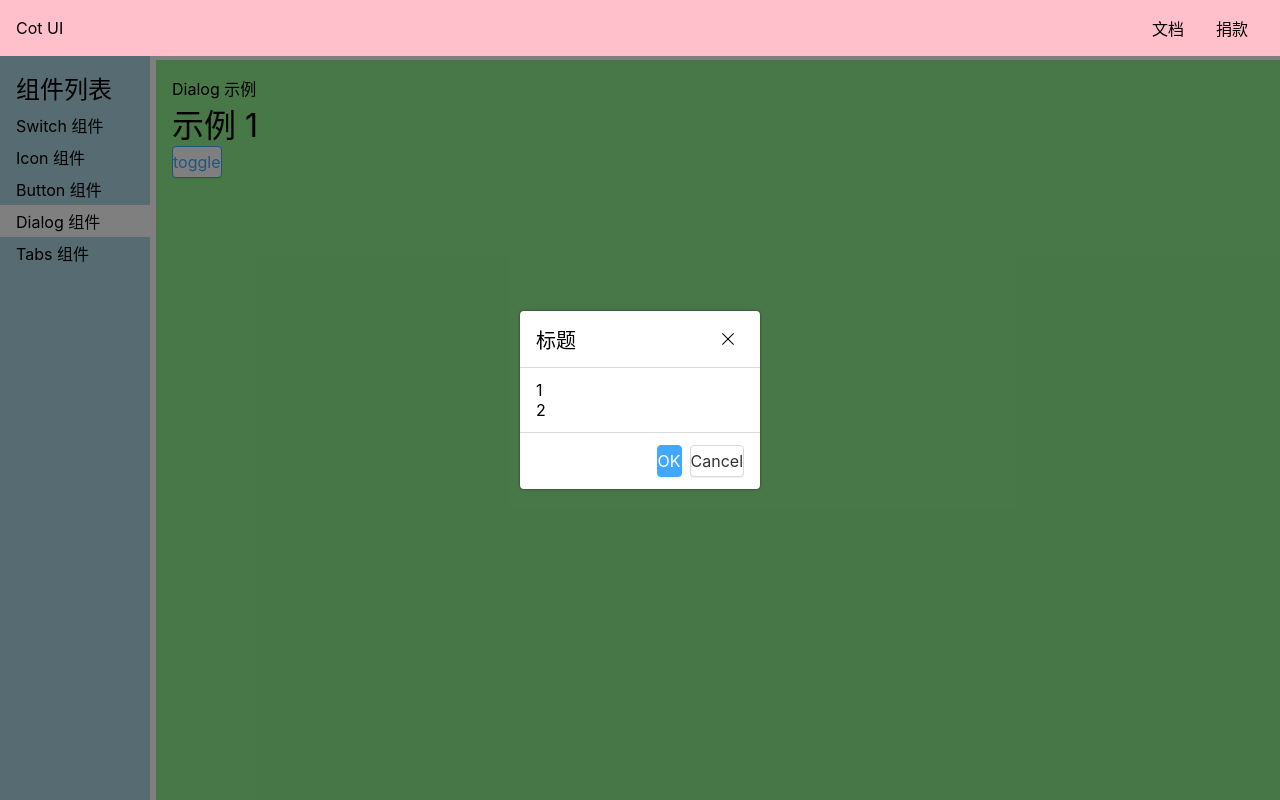
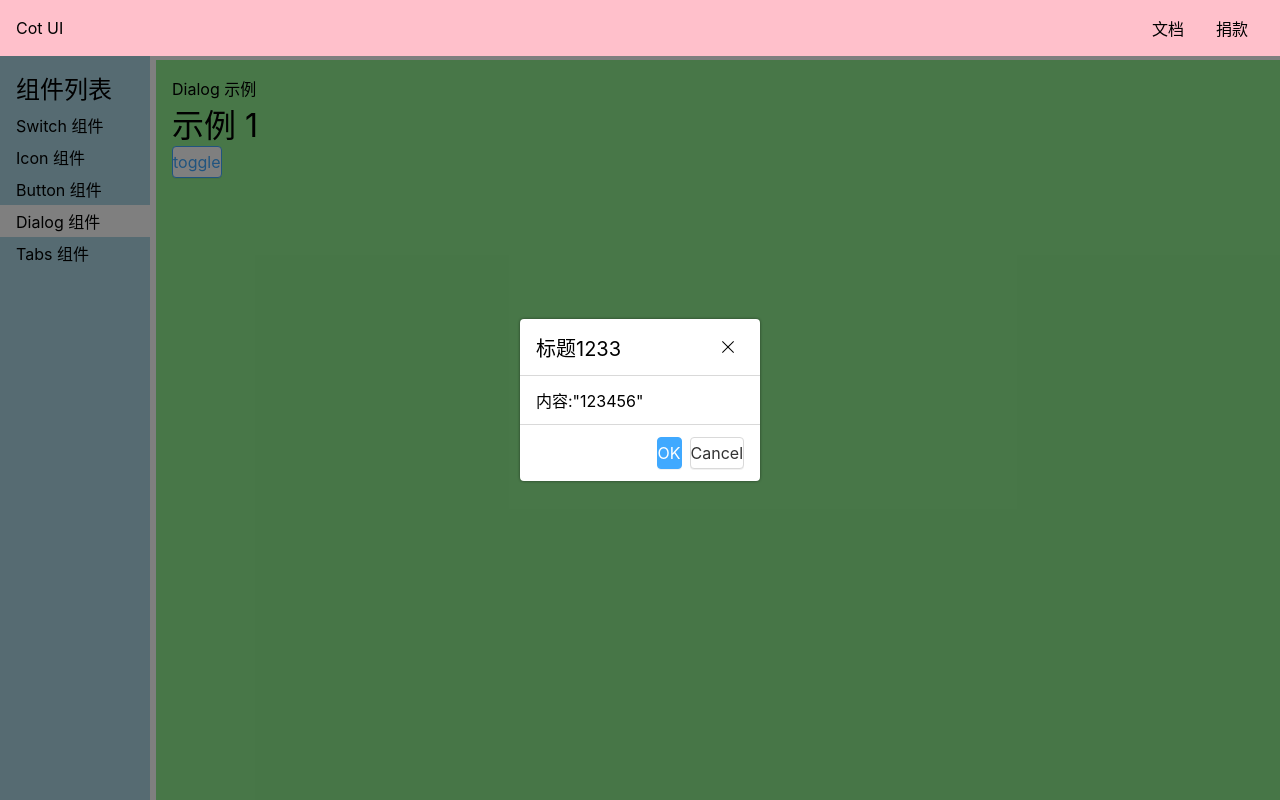
Before and after one commit to Johnsean/lunzi-vue3, a Vue app: page /doc/dialog in a window 1280 px wide. Both pictures are taken after a click on the button "toggle". Built offline with nearby package versions, Linux system fonts and the light colour scheme.

Commit message:
Dialog支持 title 和 content

```diff
--- a/src/components/DialogDemo.vue
+++ b/src/components/DialogDemo.vue
@@ -3,11 +3,12 @@
   <h1>示例 1</h1>
   <Button @click="toggle">toggle</Button>
   <Dialog
-    v-model:visible="x"
-    :closeOnClickOverlay="false"
+    v-model:visible="visible"
+    :closeOnClickOverlay="closeOnClickOverlay"
     :ok="fn1"
     :cancel="fn2"
-    ></Dialog>
+    title="标题1233"
+    >内容:"123456"</Dialog>
 </template>
 <script lang="ts">
 import Dialog from "../lib/Dialog.vue"
@@ -18,15 +19,16 @@ export default {
     name: 'DialogDemo',
     components: { Dialog,Button },
     setup() {
-        const x = ref(false)
-        const toggle = ()=>{
-            x.value = !x.value
+        const visible = ref(false) // 对话框是否可见
+        const closeOnClickOverlay = ref(true) // 点击对话框外时，对话框是否会关闭
+        const toggle = ()=>{ //控制对话框是否可见
+            visible.value = !visible.value
         }
-        const fn1 = () => {
+        const fn1 = () => {   //控制取消和 x一个按钮即可
             return false;
         };
         const fn2 = () => { return true};
-        return {x,toggle,fn1,fn2}
+        return {visible,closeOnClickOverlay,toggle,fn1,fn2}
     }
 }
 </script>
--- a/src/lib/Dialog.vue
+++ b/src/lib/Dialog.vue
@@ -3,10 +3,12 @@
     <div class="cot-dialog-overlay" @click="onClickOverlay"></div>
     <div class="cot-dialog-wrapper">
       <div class="cot-dialog">
-        <header>标题<span class="cot-dialog-close" @click="close"></span></header>
+        <header>{{title}}<span class="cot-dialog-close" @click="close"></span></header>
         <main>
-          <p>1</p>
-          <p>2</p>
+          <slot>
+            <p>1</p>
+            <p>2</p>
+          </slot>
         </main>
         <footer>
           <Button level="main" @click="ok">OK</Button>
@@ -28,13 +30,17 @@ export default {
       type: Boolean,
       default: true,
     },
+    title:{
+      type:String,
+      default: '标题'
+    },
     ok: Function,
     cancel: Function,
   },
   components: {
     Button,
   },
-  setup(props,context) {
+  setup(props, context) {
     const close = () => {
       context.emit('update:visible',false)
     }
```
